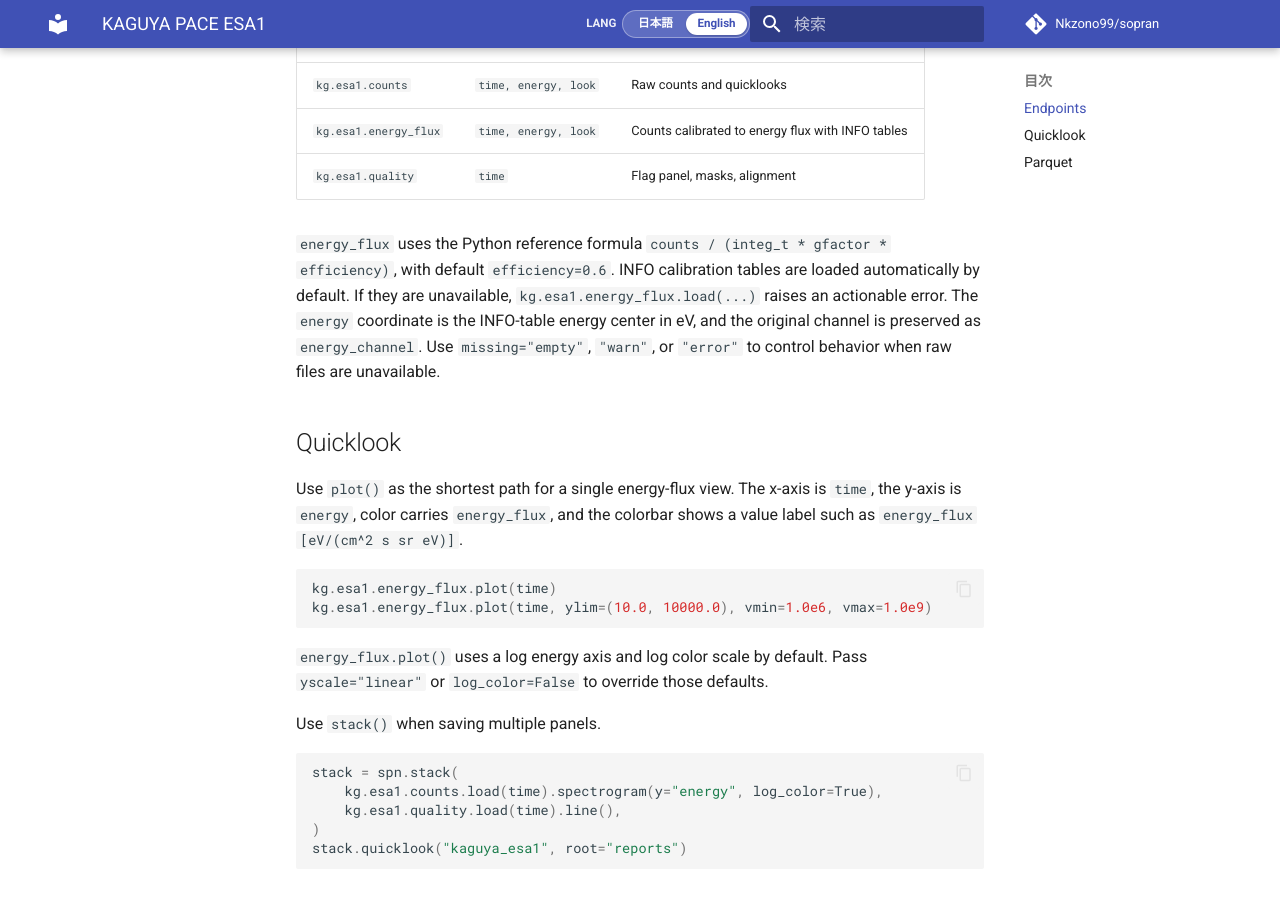
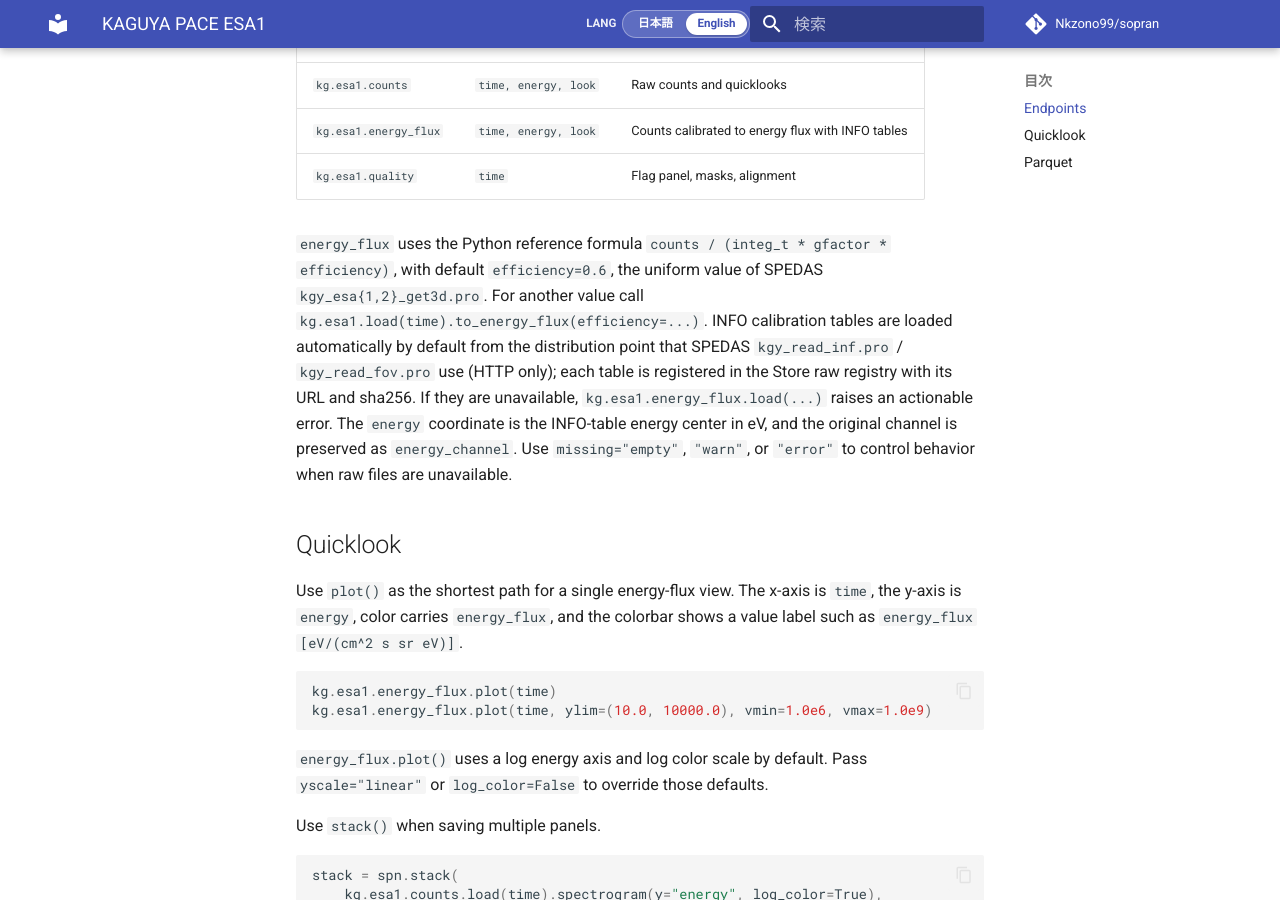
Before and after one commit to Nkzono99/sopran, an MkDocs documentation site: the page built from docs/en/missions/kaguya/esa1.md, in a window 1280 px wide and 900 px high, scrolled down 523 px. Built offline with MkDocs 1.6.1 and Material for MkDocs 9.7.7, drawn with Linux system fonts in a browser that asks for light colours; comment, search, counter and statistics services are not loaded.

Commit message:
Cite the PACE calibration source and efficiency
PACE energy flux used a bare efficiency of 0.6 in three places and fetched its
FOV and INFORMATION tables from a hard-coded URL, with no stated origin for
either.

Both come from the SPEDAS KAGUYA plugin: kgy_esa{1,2}_get3d.pro applies a
uniform 0.6 pending an efficiency table, and kgy_read_fov.pro and
kgy_read_inf.pro download from the same distribution point. Gather the value
in PACE_DEFAULT_EFFICIENCY, comment both sources in the code, and document them
with the alternative to_energy_flux(efficiency=...). The host serves HTTP only
(HTTPS does not connect), and every downloaded table is recorded in the Store
raw registry with its URL and sha256.

Co-Authored-By: Claude Opus 5.5 <noreply@anthropic.com>

```diff
--- a/docs/en/missions/kaguya/esa1.md
+++ b/docs/en/missions/kaguya/esa1.md
@@ -22,8 +22,12 @@ counts.to_polars()
 | `kg.esa1.quality` | `time` | Flag panel, masks, alignment |
 
 `energy_flux` uses the Python reference formula
-`counts / (integ_t * gfactor * efficiency)`, with default `efficiency=0.6`.
-INFO calibration tables are loaded automatically by default. If they are
+`counts / (integ_t * gfactor * efficiency)`, with default `efficiency=0.6`, the
+uniform value of SPEDAS `kgy_esa{1,2}_get3d.pro`. For another value call
+`kg.esa1.load(time).to_energy_flux(efficiency=...)`. INFO calibration tables are
+loaded automatically by default from the distribution point that SPEDAS
+`kgy_read_inf.pro` / `kgy_read_fov.pro` use (HTTP only); each table is registered
+in the Store raw registry with its URL and sha256. If they are
 unavailable, `kg.esa1.energy_flux.load(...)` raises an actionable error. The
 `energy` coordinate is the INFO-table energy center in eV, and the original
 channel is preserved as `energy_channel`. Use `missing="empty"`, `"warn"`, or
```
Also changed, not shown: docs/missions/kaguya/esa1.md (+5 -1 lines), src/sopran/missions/kaguya/ESA1.ja.md (+2 -1 lines), src/sopran/missions/kaguya/ESA1.md (+2 -1 lines), 2 other files.
